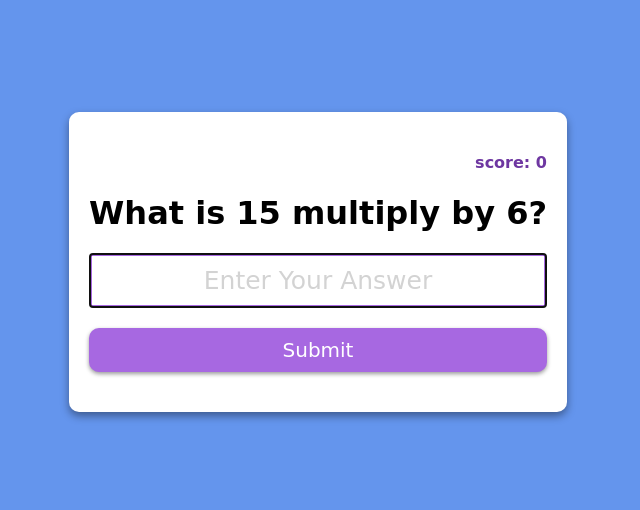
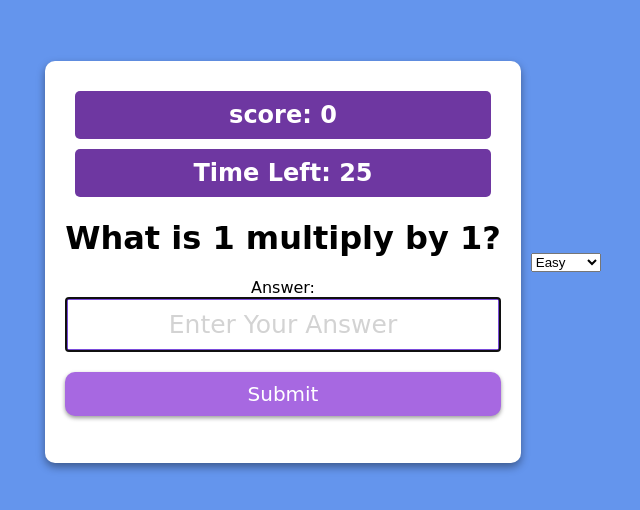
Before and after one commit to katherinekhine/multiplication_app, a plain HTML site: page index.html in a window 1280 px wide. Shown: the part 138-648 px from the top of the page, without its empty margins (322-962 px from the left). Drawn offline with Linux system fonts and the light colour scheme.

Commit message:
Added new time features and difficulty levels to make the application more attractive

```diff
--- a/index.html
+++ b/index.html
@@ -11,10 +11,19 @@
 <body>
     <form action="" id="form" class="form">
         <h4 id="score" class="score">score: 0</h4>
+        <h2 id="timer">Time Left: 30</h2>
         <h1 id="question">What is 1 multiply by 1?</h1>
+        <label for="input">Answer:</label>
         <input type="text" class="input" id="input" placeholder="Enter Your Answer" autofocus autocomplete="off">
         <button type="submit" class="btn">Submit</button>
+        <h4 id="feedback"></h4>
     </form>
+
+    <select id="difficulty">
+        <option value="easy">Easy</option>
+        <option value="medium">Medium</option>
+        <option value="hard">Hard</option>
+    </select>
 
     <script src="index.js"></script>
 </body>
--- a/index.js
+++ b/index.js
@@ -1,31 +1,80 @@
-const num1 = Math.ceil(Math.random() * 15);
-const num2 = Math.ceil(Math.random() * 10);
 const questionEl = document.getElementById("question");
 const formEl = document.getElementById("form");
 const inputEl = document.getElementById("input");
 const scoreEl = document.getElementById("score");
-let score = JSON.parse(localStorage.getItem("score"));
+const timerEl = document.getElementById("timer");
+const feedbackEl = document.getElementById("feedback");
+const difficultyEl = document.getElementById("difficulty");
 
-if (!score) {
-  score = 0;
-}
+let score = JSON.parse(localStorage.getItem("score")) || 0;
+let correctAns;
+let timeLeft = 30;
 
 scoreEl.innerText = `score: ${score}`;
 
+function setDifficulty() {
+    let maxNum1, maxNum2;
+    switch (difficultyEl.value) {
+        case 'easy':
+            maxNum1 = 10;
+            maxNum2 = 10;
+            break;
+        case 'medium':
+            maxNum1 = 20;
+            maxNum2 = 15;
+            break;
+        case 'hard':
+            maxNum1 = 50;
+            maxNum2 = 20;
+            break;
+    }
+    generateQuestion(maxNum1, maxNum2);
+}
+
+function generateQuestion(maxNum1 = 10, maxNum2 = 10) {
+    const num1 = Math.ceil(Math.random() * maxNum1);
+    const num2 = Math.ceil(Math.random() * maxNum2);
     questionEl.innerText = `What is ${num1} multiply by ${num2}?`;
-const correctAns = num1 * num2;
+    correctAns = num1 * num2;
+}
 
-formEl.addEventListener("submit", () => {
+formEl.addEventListener("submit", (e) => {
+    e.preventDefault();
     const userAns = +inputEl.value;
     if (userAns === correctAns) {
         score++;
-    updateLocalStorage();
+        feedbackEl.innerText = "Correct!";
+        feedbackEl.style.color = "green";
     } else {
         score--;
+        feedbackEl.innerText = `Wrong! The correct answer was ${correctAns}`;
+        feedbackEl.style.color = "red";
+    }
     updateLocalStorage();
-  }
+    generateQuestion();
+    inputEl.value = "";
 });
 
 function updateLocalStorage() {
     localStorage.setItem("score", JSON.stringify(score));
+    scoreEl.innerText = `score: ${score}`;
 }
+
+difficultyEl.addEventListener('change', setDifficulty);
+
+function startTimer() {
+    const timerInterval = setInterval(() => {
+        timeLeft--;
+        timerEl.innerText = `Time Left: ${timeLeft}`;
+        if (timeLeft <= 0) {
+            clearInterval(timerInterval);
+            alert('Time is up! Your score is ' + score);
+            score = 0;
+            updateLocalStorage();
+            location.reload();
+        }
+    }, 1000);
+}
+
+startTimer();
+setDifficulty(); // Set initial difficulty
--- a/style.css
+++ b/style.css
@@ -16,6 +16,7 @@ body {
     margin: 10px;
     box-shadow: 0 4px 8px rgba(0, 0, 0, .4);
     border-radius: 10px;
+    animation: fadeIn 1s;
 }
 
 .input {
@@ -32,6 +33,11 @@ body {
 
 .input::placeholder {
     color: lightgray;
+}
+
+.input:focus {
+    border-color: #7a4cdb;
+    transition: border-color 0.3s;
 }
 
 .btn {
@@ -53,7 +59,25 @@ body {
     filter: brightness(.9);
 }
 
-.score {
-    text-align: right;
-    color: #6e37a1;
+.score, #timer {
+    font-size: 1.5em;
+    margin: 10px;
+    color: #fff;
+    background-color: #6e37a1;
+    padding: 10px;
+    border-radius: 5px;
 }
+
+@keyframes fadeIn {
+    from {
+        opacity: 0;
+    }
+    to {
+        opacity: 1;
+    }
+}
+
+#feedback {
+    margin-top: 20px;
+    font-size: 20px;
+}
```
Lines whose indentation alone changed are shown as unchanged.
